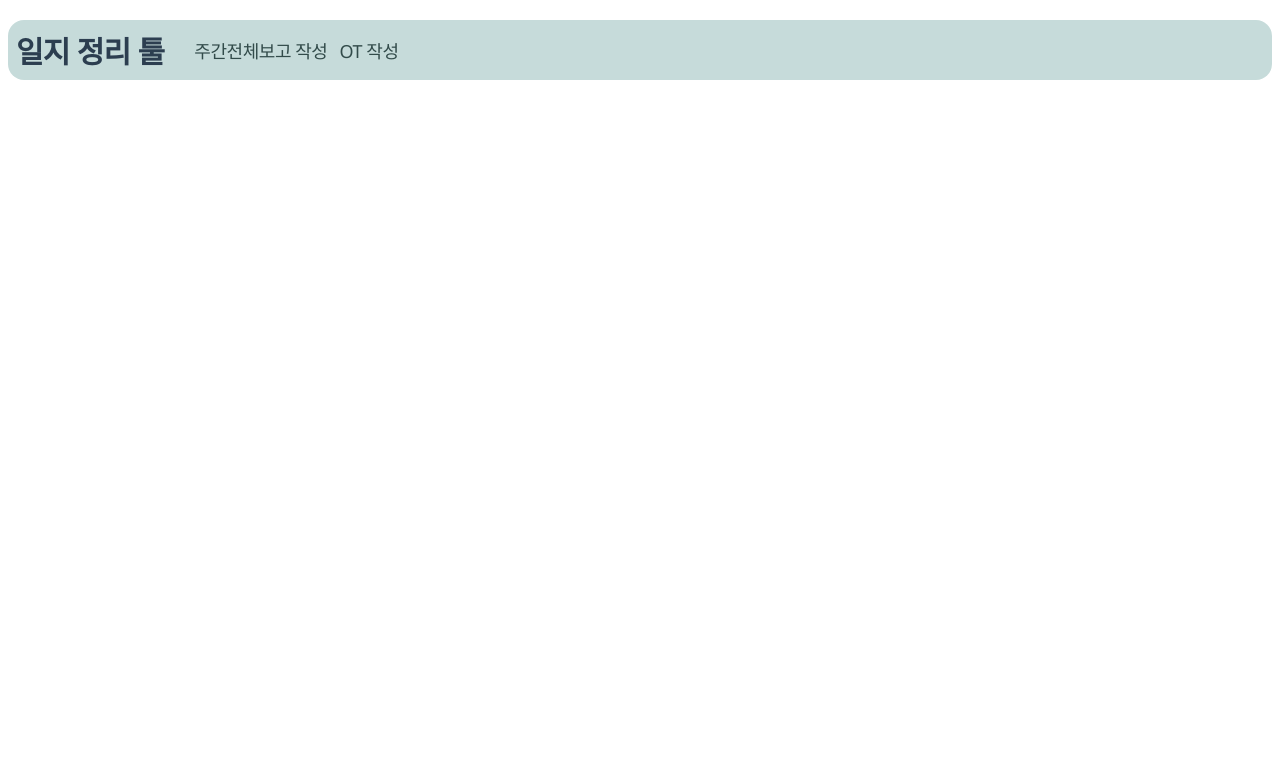
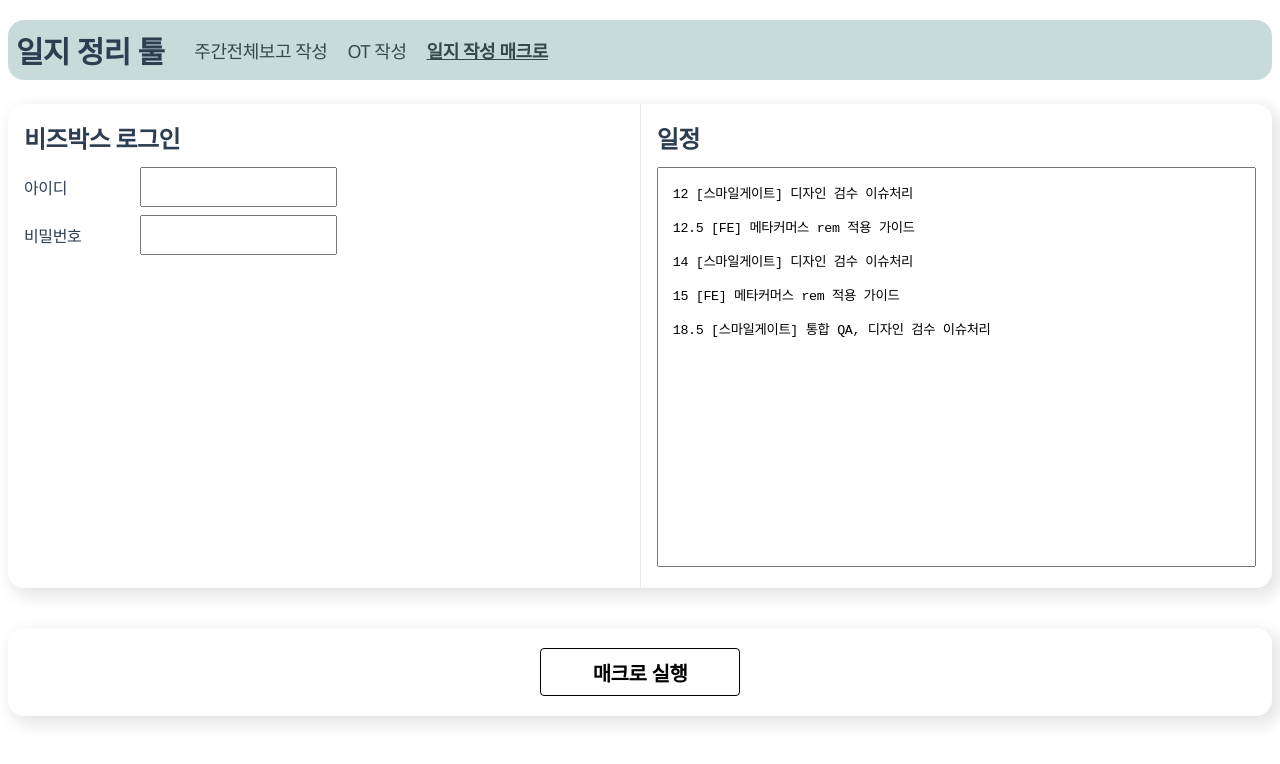
Before and after one commit to teller2016/vue-fe-overtime, a Vue app: page /day in a window 1280 px wide. Shown: the top 764 px of the page. Built offline with nearby package versions, Linux system fonts and the light colour scheme.

Commit message:
feat: Day schedule macro page made

```diff
--- a/src/components/NavigationBar.vue
+++ b/src/components/NavigationBar.vue
@@ -30,6 +30,15 @@
           OT 작성
         </router-link>
       </li>
+      <li class="nav__item">
+        <router-link
+          class="nav__link"
+          active-class="active"
+          :to="{ name: 'Day' }"
+        >
+          일지 작성 매크로
+        </router-link>
+      </li>
     </ul>
   </nav>
 </template>
@@ -59,7 +68,7 @@ export default {};
       &__list {
         display: flex;
         align-items: center;
-        gap: 12px;
+        gap: 20px;
         margin-left: 30px;
       }
 
--- /dev/null
+++ b/src/pages/day/index.vue
@@ -0,0 +1,141 @@
+<template>
+  <div class="sb__container">
+    <!-- 옵션 영역 -->
+    <div class="container__box">
+      <div class="sb__options">
+        <div class="sb__option">
+          <header class="option__header">
+            비즈박스 로그인
+          </header>
+
+          <div class="option__content">
+            <!-- 아이디 -->
+            <div class="sb__input">
+              <span class="input__name">아이디</span>
+              <label class="input__label">
+                <input
+                  class="input__value"
+                  type="text"
+                  v-model="id"
+                />
+              </label>
+            </div>
+
+            <!-- 아이디 -->
+            <div class="sb__input">
+              <span class="input__name">비밀번호</span>
+              <label class="input__label">
+                <input
+                  class="input__value"
+                  type="password"
+                  v-model="password"
+                />
+              </label>
+            </div>
+
+          </div>
+        </div>
+
+        <div class="sb__option">
+          <header class="option__header">일정</header>
+
+          <div class="option__content">
+            <textarea
+              class="sb__textarea"
+              v-model="daySchedule"
+            ></textarea>
+          </div>
+        </div>
+      </div>
+    </div>
+    <div class="container__box sb__macro">
+      <div class="macro__start">
+        <ButtonElement
+          class="macro__btn"
+          type="button"
+          size="xlg"
+          line="black"
+          @on-click="startMacro"
+        >매크로 실행</ButtonElement>
+      </div>
+    </div>
+  </div>
+</template>
+
+<script>
+import { ref } from "vue";
+import ButtonElement from "@/components/elements/ButtonElement.vue";
+
+export default {
+  components: { ButtonElement },
+  setup() {
+    const id = ref("");
+    const password = ref("");
+    const daySchedule = ref(`12 [스마일게이트] 디자인 검수 이슈처리
+
+12.5 [FE] 메타커머스 rem 적용 가이드
+
+14 [스마일게이트] 디자인 검수 이슈처리
+
+15 [FE] 메타커머스 rem 적용 가이드
+
+18.5 [스마일게이트] 통합 QA, 디자인 검수 이슈처리`);
+
+    const startMacro = () => {};
+
+    return {
+      id,
+      password,
+      daySchedule,
+      startMacro,
+    };
+  },
+};
+</script>
+
+<style lang="scss" scoped>
+.sb {
+  // TODO: Input Component로 분리 필요
+  &__input {
+    display: flex;
+    align-items: center;
+    gap: 16px;
+
+    &:not(:first-of-type) {
+      margin-top: 8px;
+    }
+    .input {
+      &__name {
+        display: inline-block;
+        width: 100px;
+        text-align: left;
+      }
+
+      &__label {
+      }
+
+      &__value {
+      }
+    }
+  }
+
+  &__textarea {
+    width: 100%;
+    min-height: 400px;
+  }
+
+  &__macro {
+    margin-top: 40px;
+    padding: 20px;
+
+    .macro {
+      &__start {
+      }
+
+      &__btn {
+        width: 200px;
+      }
+    }
+  }
+}
+</style>
--- a/src/router/index.js
+++ b/src/router/index.js
@@ -3,6 +3,7 @@ import Home from "../pages/index.vue";
 import Week from "../pages/week/index.vue";
 import WeekAll from "../pages/weekAll/index.vue";
 import OT from "../pages/ot/index.vue";
+import Day from "../pages/day/index.vue";
 
 const router = createRouter({
   history: createWebHistory(),
@@ -31,6 +32,11 @@ const router = createRouter({
       name: "OT",
       component: OT,
     },
+    {
+      path: "/day",
+      name: "Day",
+      component: Day,
+    },
   ],
 });
 
```
Also changed, not shown: src/pages/weekAll/index.vue (+43 -14 lines).
